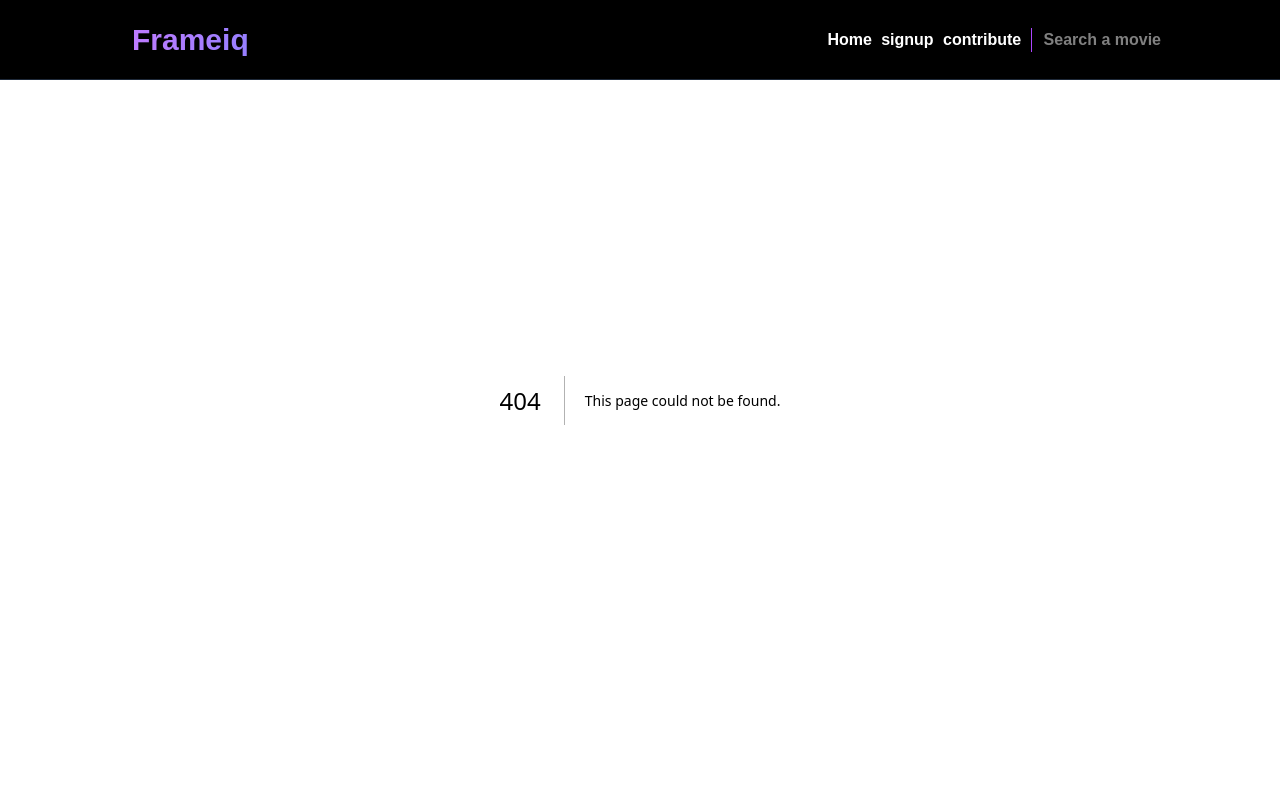
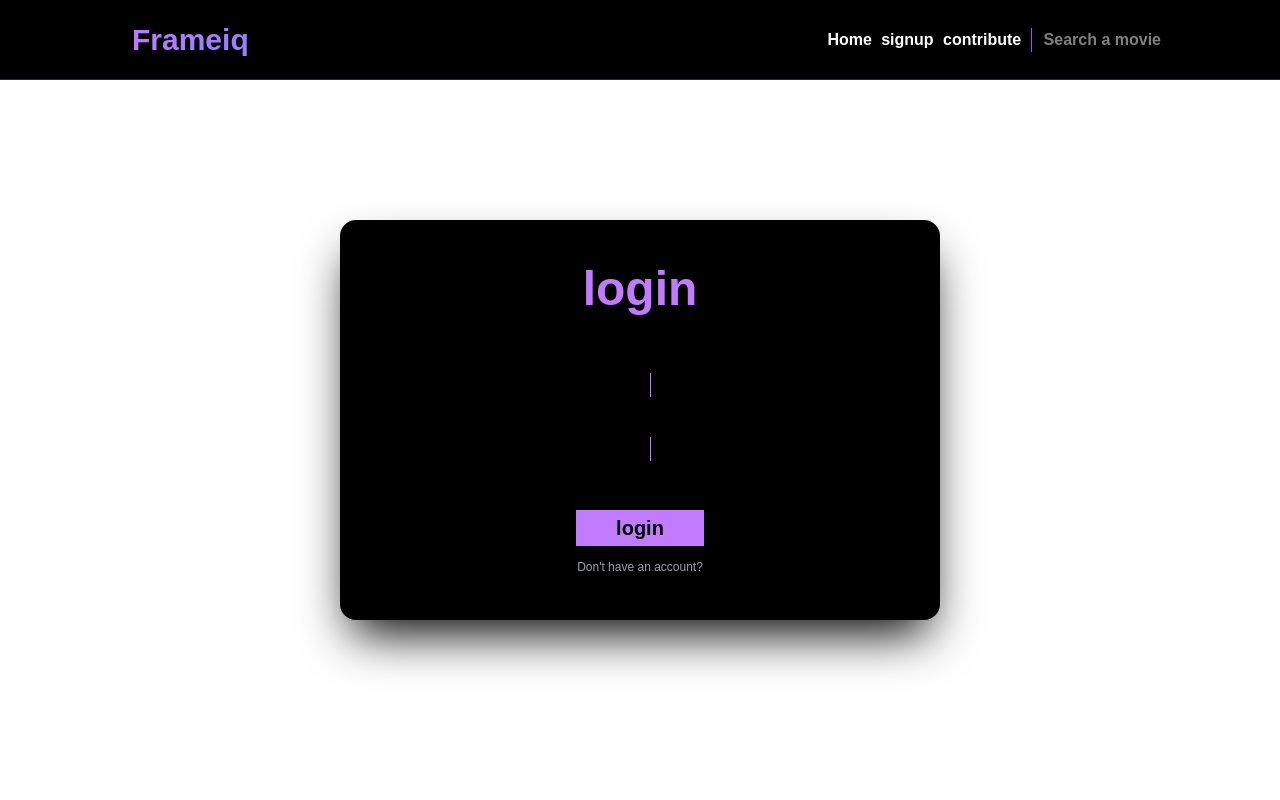
Before and after one commit to girishmogaveera101/frameIQ, a Next.js app: page /login in a window 1280 px wide. Before the commit this address had no page. Shown: the top 800 px of the page. Built offline with nearby package versions, Linux system fonts and the light colour scheme.

Commit message:
login frontend and backend

```diff
--- /dev/null
+++ b/app/api/loginUser/route.ts
@@ -0,0 +1,32 @@
+import { NextResponse } from "next/server";
+import clientPromise from "@/lib/mongodb";
+
+export async function POST(req: Request) {
+    try {
+        const { username, password } = await req.json();
+        if (!username || !password) {
+            return NextResponse.json({ error: "details are empty" }, { status: 400 });
+        }
+        console.log(username, password)
+        // mongodb connection
+        const client = await clientPromise;
+        const db = client.db("frameFlix");
+        const findUser = await db.collection("Users").findOne({ username: username });
+        const trueUser = await db.collection("Users").findOne({
+            username: username, password: password
+        });
+        console.log(findUser)
+        if (findUser == null) {
+            return NextResponse.json({ msg: "Account not found" }, { status: 404 });
+        }
+        if (findUser != null && trueUser == null) {
+            return NextResponse.json({ msg: "Incorrect password" }, { status: 403 });
+        }
+        return NextResponse.json({ findUser }, { status: 200 });
+
+    }
+    catch (err) {
+        console.error("Mongo error", err);
+        return NextResponse.json({ error: "Internal server error" }, { status: 500 });
+    }
+}
--- /dev/null
+++ b/app/login/page.tsx
@@ -0,0 +1,98 @@
+"use client"
+
+import React, { useState, useEffect } from 'react'
+import { useRouter } from 'next/navigation'
+import Loading from '../components/loading'
+import Link from 'next/link'
+
+
+
+
+function page() {
+
+    const router = useRouter()
+
+    const [username, setUsername] = useState<string>("");
+    const [password, setPassword] = useState<string>("");
+    const [loadingStatus, setLoadingStatus] = useState<boolean>(false)
+    const [messgae, setMessage] = useState<string>(" ");
+
+
+    const handleSignup = async (e: React.FormEvent<HTMLFormElement>) => {
+        e.preventDefault();
+        setLoadingStatus(true)
+        const response = await fetch('/api/loginUser', {
+            method: "POST",
+            headers: {
+                "Content-Type": "application/json",
+            },
+            body: JSON.stringify({ username, password}),
+        });
+        const resData = await response.json();
+        console.log(resData)
+        if (response.status == 404) {
+            console.log("Account not found")
+            setTimeout(() => {
+                setLoadingStatus(false)
+                setMessage("Account not found")
+            }, 3000)
+            return;
+        }
+        if (response.status == 403) {
+            console.log("Incorrect password")
+            setTimeout(() => {
+                setLoadingStatus(false)
+                setMessage("Incorrect password")
+            }, 3000)
+            return;
+        }
+        if (response.status == 200) {
+            console.log("success")
+            setTimeout(() => {
+                router.push(`/?username=${encodeURIComponent(username)}`);
+                setLoadingStatus(false)
+            }, 3000)
+            return;
+        }
+        else {
+            setLoadingStatus(false)
+            console.log("error")
+            setMessage("Error occured")
+            return;
+        }
+    }
+
+
+    return (
+        <>
+            <form onSubmit={handleSignup} className="flex flex-col justify-center items-center">
+                <div className='mt-30 ml-[0%] border-0 h-130 md:h-150 justify-center items-center flex-col flex w-[90%]'>
+                    <div className="h-100 rounded-2xl flex flex-col shadow-2xl shadow-black justify-center items-center bg-black w-[90%] md:w-150">
+                        <p className="md:text-5xl mb-5 md:mb-0 text-3xl text-purple-400 font-extrabold">login</p>
+                        <div className="flex flex-row m-5 border-0 md:mt-15">
+                            <p className="w-[50%] text-right">username</p>
+                            <input type="text" value={username} onChange={(e) => { setUsername(e.target.value) }}
+                                className="border-l-1 border-purple-400 w-[50%] ml-5 pl-2 focus:outline-0"
+                                placeholder='astroidblaster69' required />
+                        </div>
+                        <div className="flex flex-row m-5 border-0">
+                            <p className="w-[50%] text-right">password</p>
+                            <input type="password" value={password} onChange={(e) => { setPassword(e.target.value) }}
+                                className="border-l-1 border-purple-400 w-[50%] ml-5 pl-2 focus:outline-0"
+                                placeholder='*******' required />
+                        </div>
+                        {loadingStatus && <Loading />}
+                        <button className="bg-purple-400 border-1 text-black font-extrabold md:text-xl md:px-10 px-5 hover:md:px-17 transition-all duration-400 hover:border-1 hover:border-blue-400 hover:bg-black hover:text-blue-400 py-1 mt-7">login</button>
+                        <Link href='/signup'>
+                            <p className="hover:text-blue-400 text-gray-400 text-xs mt-3">Don't have an account?</p>
+                        </Link>
+                    </div>
+                </div>
+                <p className="border-0 md:w-[30%] md:mt-[-70] mt-[-50]  text-red-500 mb-20">{messgae}</p>
+
+            </form>
+        </>
+    )
+}
+
+export default page
```
